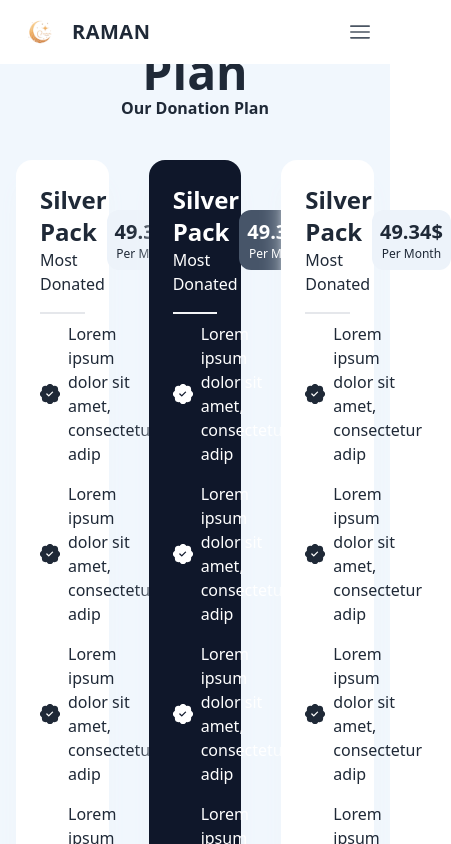
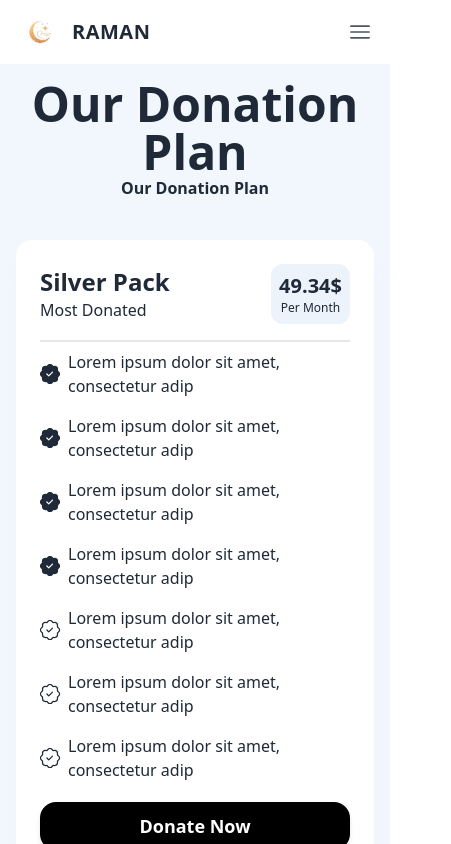
Before and after one commit to rownokmahbub/RamadanKarim, a Next.js app: page /pricing in a window 390 px wide. Shown: the top 844 px of the page, 451 px wide, since content can reach past the window. Built offline with nearby package versions, Linux system fonts and the light colour scheme.

Commit message:
update donate table mobile view

```diff
--- a/components/DonationPrice.js
+++ b/components/DonationPrice.js
@@ -4,11 +4,11 @@ import {BsPatchCheck, BsFillPatchCheckFill} from "react-icons/bs";
 const DonationPrice = () => {
 
   return (
-      <div className='bg-[#f1f7fd]'>
-          <div className='container mx-auto md:h-screen flex justify-center items-center flex-col'>
+      <div className='bg-[#f1f7fd] py-20'>
+          <div className='container mx-auto  flex justify-center items-center flex-col'>
               <p className='text-5xl font-bold text-center'>Our Donation Plan</p>
               <p className='text-base font-bold text-center mb-10'>Our Donation Plan</p>
-              <div className="grid grid-cols-3 gap-10 items-center">
+              <div className="grid grid-cols-1 sm:grid-cols-2 lg:grid-cols-3 gap-10 items-center">
                   <div className="px-6 py-6 flex flex-col justify-center items-center bg-white rounded-2xl shadow-xl shadow-[#eef4fa] hover:bg-primary
                   dark:hover:bg-primary-50 hover:text-white group">
                       <div className="flex justify-between items-center w-full mb-4">
```
